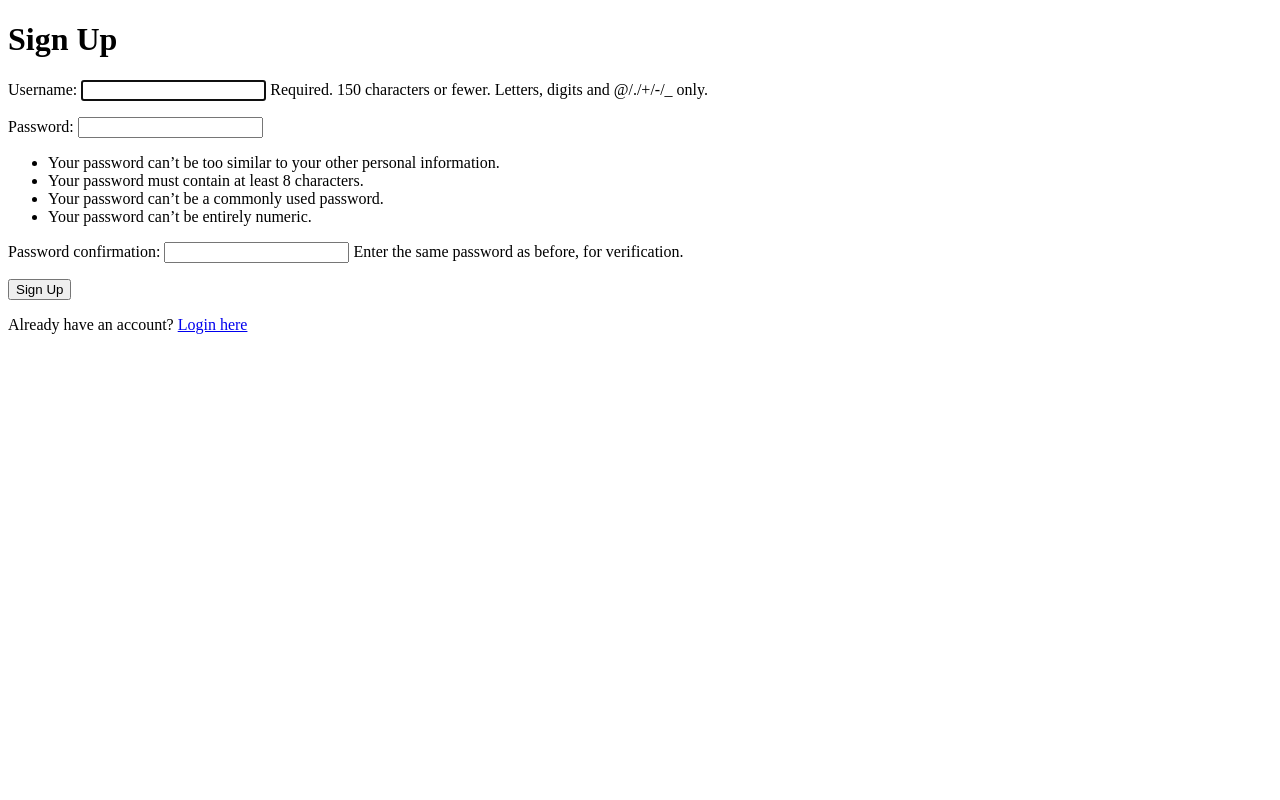
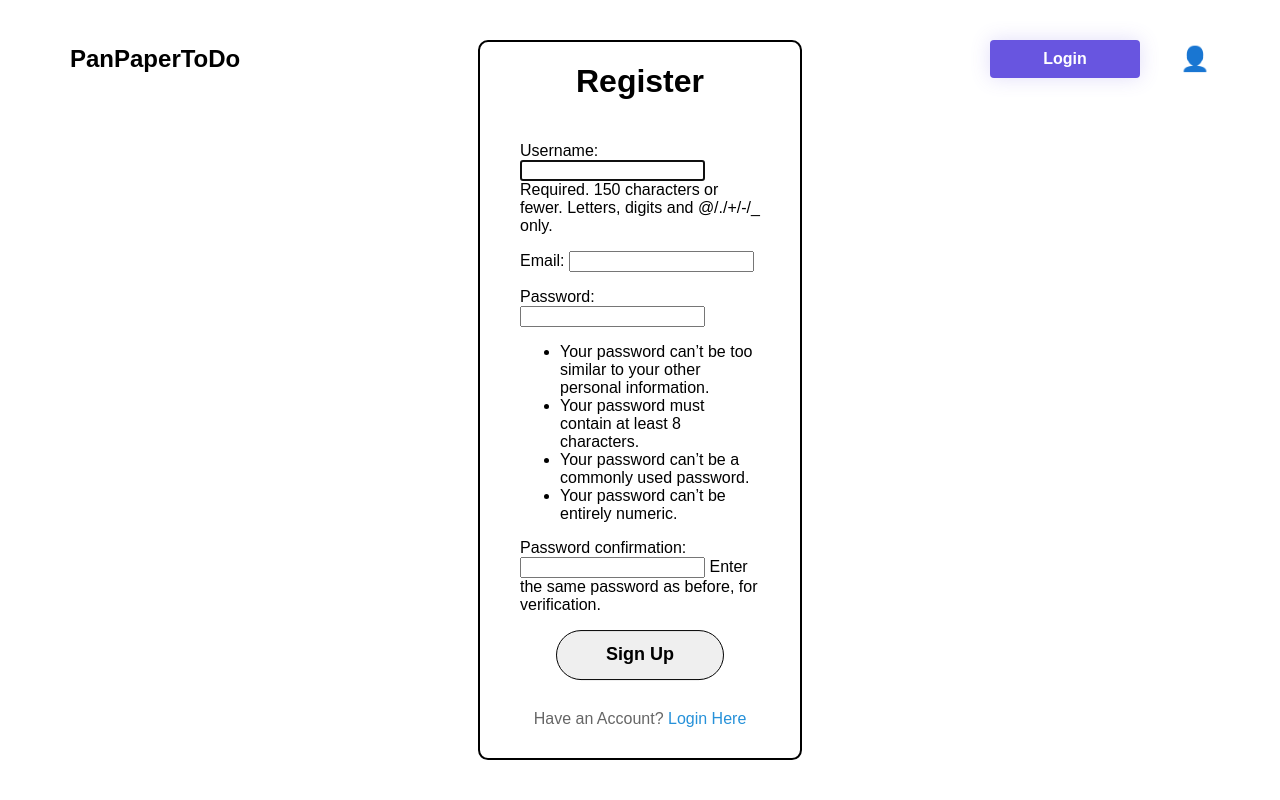
Before and after one commit to AmitJ2005/PanPaperTodo, a Django app: page /signup/ in a window 1280 px wide. Run offline with Django 5.2, Linux system fonts and the light colour scheme.

Commit message:
created login page properly and signup page working properly but not same as login page design

```diff
--- a/todo/forms.py
+++ b/todo/forms.py
@@ -1,7 +1,16 @@
 from django import forms
 from .models import Task
+from django.contrib.auth.forms import UserCreationForm
+from django.contrib.auth.models import User
 
 class TaskForm(forms.ModelForm):
     class Meta:
         model = Task
         fields = ['title', 'description', 'due_date']
+
+class SignUpForm(UserCreationForm):
+    email = forms.EmailField(required=True)
+
+    class Meta:
+        model = User
+        fields = ('username', 'email', 'password1', 'password2')
--- /dev/null
+++ b/todo/static/todo/css/signup.css
@@ -0,0 +1,188 @@
+body{
+margin: 0;
+padding: 0;
+font-family: Roboto;
+background-repeat: no-repeat;
+background-size: cover;
+height: 100vh;
+overflow: hidden;
+font-family: Arial, sans-serif;
+}
+
+.center{
+position: absolute;
+top: 50%;
+left: 50%;
+transform: translate(-50%, -50%);
+width: 25vw;
+background: white;
+border-radius: 10px;
+border: 2px solid #000000;
+}
+
+.center h1{
+text-align: center;
+padding: 0 0 20px 0;
+/* border-bottom: 1px solid silver; */
+}
+
+.center form{
+padding: 0 40px;
+box-sizing: border-box;
+}
+
+form .txt_field{
+position: relative;
+border-bottom: 2px solid #adadad;
+margin: 30px 0;
+}
+
+.txt_field input{
+width: 100%;
+padding: 0 5px;
+height: 40px;
+font-size: 16px;
+border: none;
+background: none;
+outline: none;
+}
+
+.txt_field label{
+position: absolute;
+top: 50%;
+left: 5px;
+color: #adadad;
+transform: translateY(-50%);
+font-size: 16px;
+pointer-events: none;
+}
+
+.txt_field span::before{
+content: '';
+position: absolute;
+top: 40px;
+left: 0;
+width: 0px;
+height: 2px;
+background: #2691d9;
+transition: .5s;
+}
+
+.txt_field input:focus ~ label,
+.txt_field input:valid ~ label{
+top: -5px;
+color: #2691d9;
+}
+
+.txt_field input:focus ~ span::before,
+.txt_field input:Valid ~ span::before{
+width: 100%;
+}
+
+.pass{
+margin: -5px 0 20px 5px;
+color: #a6a6a6;
+cursor: pointer;
+}
+
+.pass:hover{
+text-decoration: underline;
+}
+
+input[type="Submit"] {
+    display: block;
+    margin: 0 auto;
+    width: 70%;
+    height: 50px;
+    border: 1px solid;
+    border-radius: 25px;
+    font-size: 18px;
+    font-weight: 700;
+    cursor: pointer;
+}
+
+input[type="Submit"]:hover{
+background: #2691d9;
+color: #e9f4fb;
+transition: .5s;
+}
+
+.signup_link{
+margin: 30px 0;
+text-align: center;
+font-size: 16px;
+color: #666666;
+}
+
+.signup_link a{
+color: #2691d9;
+text-decoration: none;
+}
+
+.signup_link a:hover{
+text-decoration: underline;
+}
+
+.HomeAbout{
+width: 100vw;
+height: 25vh;
+}
+
+
+header {
+display: flex;
+justify-content: space-between;
+align-items: center;
+padding: 40px 70px;
+}
+
+.logo {
+    font-size: 1.5em;
+    font-weight: bold;
+}
+
+.logo a {
+    text-decoration: none;
+    color: black;
+}
+
+.right-side {
+    display: flex;
+    align-items: center;
+}
+
+.signup-button, .login-button {
+    margin-right: 40px;
+    padding: 10px 0;
+    width: 150px;
+    font-size: 1em;
+    cursor: pointer;
+    border: 0;
+    border-radius: 4px;
+    font-weight: 600;
+    box-shadow: 0 0 20px rgba(104, 85, 224, 0.2);
+    transition: 0.4s;
+    text-align: center;
+    text-decoration: none;
+}
+
+.signup-button {
+    color: white;
+    background-color: rgba(104, 85, 224, 1);
+}
+
+.login-button {
+    color: rgb(104, 85, 224);
+    background-color: rgba(255, 255, 255, 1);
+    border: 1px solid rgba(104, 85, 224, 1);
+}
+
+.signup-button:hover, .login-button:hover {
+    color: white;
+    box-shadow: 0 0 20px rgba(104, 85, 224, 0.6);
+    background-color: rgba(104, 85, 224, 1);
+}
+
+.profile-icon {
+    font-size: 1.5em;
+}
--- a/todo/templates/todo/index.html
+++ b/todo/templates/todo/index.html
@@ -4,7 +4,9 @@
     <meta charset="UTF-8">
     <meta name="viewport" content="width=device-width, initial-scale=1.0">
     <title>PanPaperToDo</title>
-    <link rel="stylesheet" href="../../static/todo/styles.css">
+    {% load static %}
+    <link rel="stylesheet" type="text/css" href="{% static 'todo/css/styles.css' %}">
+
 
 </head>
 <body>
--- a/todo/templates/todo/signup.html
+++ b/todo/templates/todo/signup.html
@@ -1,4 +1,4 @@
-<!DOCTYPE html>
+<!-- <!DOCTYPE html>
 <html>
 <head>
     <title>Sign Up</title>
@@ -12,4 +12,41 @@
     </form>
     <p>Already have an account? <a href="{% url 'login' %}">Login here</a></p>
 </body>
+</html> -->
+
+
+<!DOCTYPE html>
+<html lang="en">
+<head>
+    <meta charset="UTF-8">
+    <meta name="viewport" content="width=device-width, initial-scale=1.0">
+    <title>Sign Up</title>
+    {% load static %}
+    <link rel="stylesheet" type="text/css" href="{% static 'todo/css/signup.css' %}">
+</head>
+<body>
+    <header>
+        <div class="logo"><a href="/">PanPaperToDo</a></div>
+        <div class="right-side">
+            <a href="{% url 'login' %}" class="signup-button">Login</a>
+            <div class="profile-icon">&#128100;</div>
+        </div>
+    </header>
+
+    <main>
+        <div class="container">
+            <div class="center">
+                <h1>Register</h1>
+                <form method="POST" action="{% url 'signup' %}">
+                    {% csrf_token %}
+                    {{ form.as_p }}
+                    <input name="submit" type="Submit" value="Sign Up">
+                    <div class="signup_link">
+                        Have an Account? <a href="{% url 'login' %}">Login Here</a>
+                    </div>
+                </form>
+            </div>
+        </div>
+    </main>
+</body>
 </html>
--- a/todo/views.py
+++ b/todo/views.py
@@ -4,19 +4,22 @@ from django.contrib.auth import authenticate, login
 from django.contrib.auth.decorators import login_required
 from .models import Task  # Make sure to import the Task model
 from .forms import TaskForm  # Ensure TaskForm is also imported if used in the dashboard view
+from django.contrib import messages
+from .forms import SignUpForm
+from django.contrib.auth.models import User
 
 def index(request):
     return render(request, 'todo/index.html')
 
 def signup(request):
     if request.method == 'POST':
-        form = UserCreationForm(request.POST)
+        form = SignUpForm(request.POST)
         if form.is_valid():
             user = form.save()
-            login(request, user)  # Log the user in after sign up
+            login(request, user)
             return redirect('dashboard')
     else:
-        form = UserCreationForm()
+        form = SignUpForm()
     return render(request, 'todo/signup.html', {'form': form})
 
 @login_required
--- a/todo_app/urls.py
+++ b/todo_app/urls.py
@@ -1,3 +1,5 @@
+from django.conf import settings
+from django.conf.urls.static import static
 from django.contrib import admin
 from django.urls import path, include
 
@@ -5,3 +7,7 @@ urlpatterns = [
     path('admin/', admin.site.urls),
     path('', include('todo.urls')),
 ]
+
+if settings.DEBUG:
+    urlpatterns += static(settings.STATIC_URL, document_root=settings.STATIC_ROOT)
+    urlpatterns += static(settings.MEDIA_URL, document_root=settings.MEDIA_ROOT)
```
Also changed, not shown: todo/static/todo/css/login.css (added, +192 -0 lines), todo/templates/todo/login.html (+37 -8 lines), todo_app/settings.py (+8 -2 lines), todo/static/todo/css/styles.css (renamed from todo/static/todo/styles.css).
